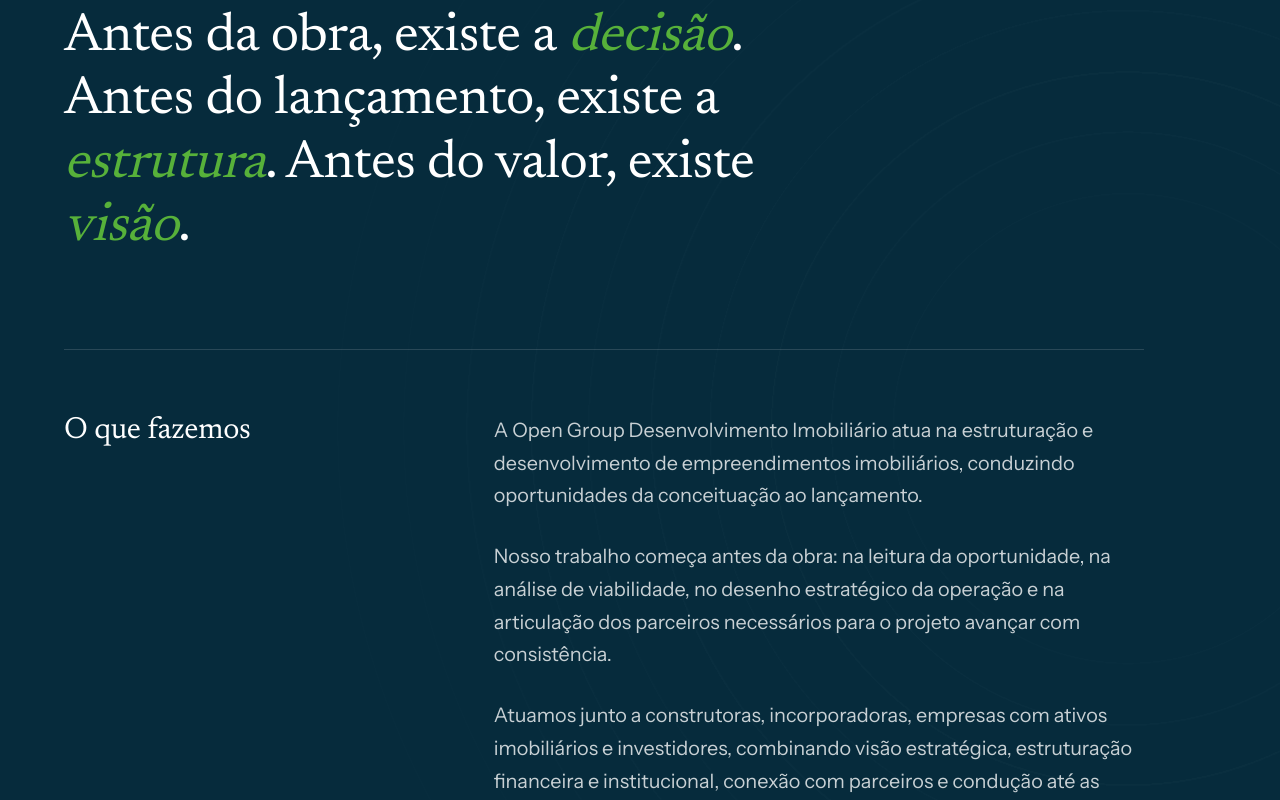
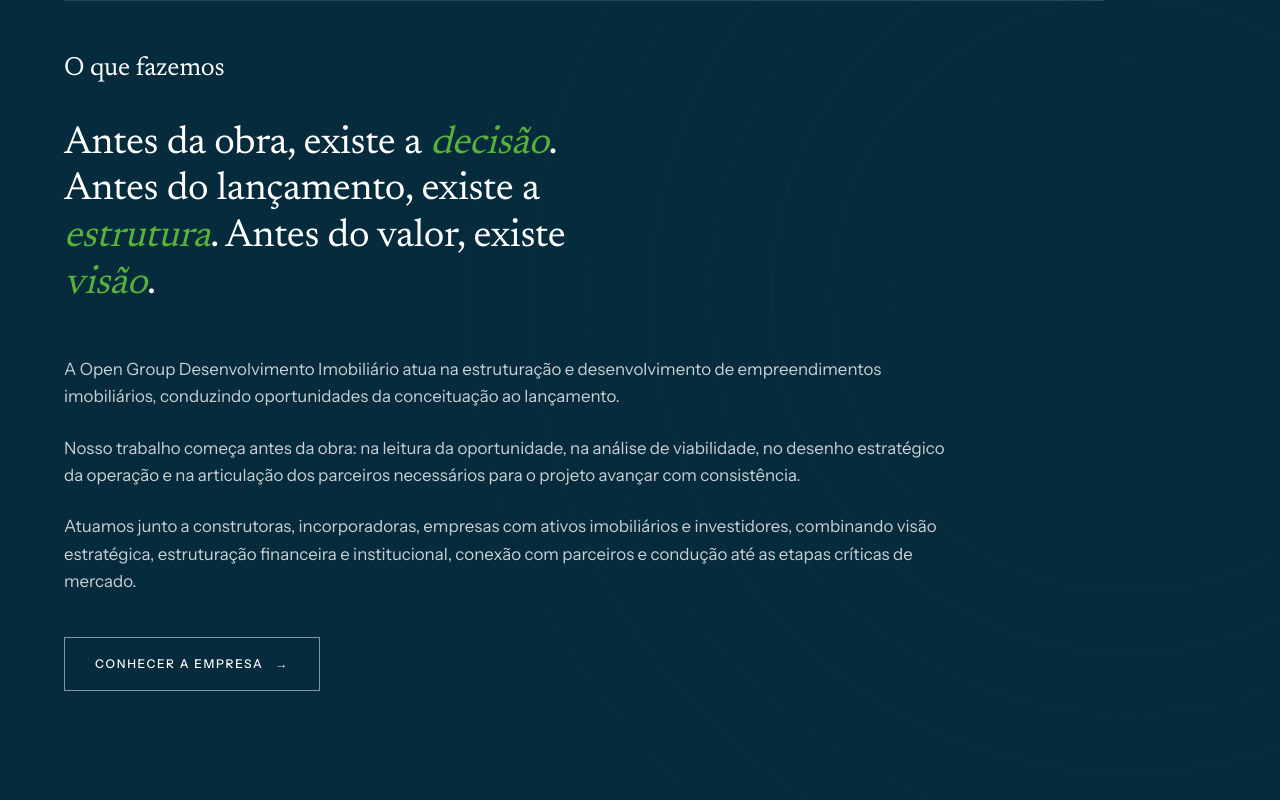
Before and after one commit to VitorABarbosa/OGDI, a Next.js app: page / in a window 1280 px wide. Shown: the part 4680-5480 px from the top of the page. Built offline with nearby package versions, Linux system fonts and the light colour scheme.

Commit message:
Refine about section layout

```diff
--- a/app/_sections/Manifesto/Manifesto.tsx
+++ b/app/_sections/Manifesto/Manifesto.tsx
@@ -4,20 +4,19 @@ import styles from "./Manifesto.module.css";
 
 export function Manifesto() {
   return (
-    <section id="institucional" className="relative overflow-clip bg-manifesto text-white py-[clamp(82px,12vw,150px)]">
+    <section id="institucional" className="relative overflow-clip bg-manifesto text-white py-[clamp(74px,10vw,132px)]">
       <div className={styles.arcs} aria-hidden />
       <div className="wrap relative z-[2]">
-        <div className="max-w-[1080px]">
+        <div className="max-w-[1040px]">
           <Kicker tone="on-dark-green">Sobre a Open Group</Kicker>
-          <p className="mt-[clamp(28px,4.5vw,62px)] font-news font-normal text-[clamp(2.1rem,4.2vw,4.35rem)] leading-[1.18] tracking-[-.01em] text-white max-w-[24ch] max-md:text-[clamp(2rem,10vw,3.05rem)]">
+          <div className="mt-[clamp(44px,5.8vw,76px)] pt-[clamp(30px,4.2vw,54px)] border-t border-white/14">
+            <h2 className="font-news font-normal text-[clamp(1.65rem,2.05vw,2.25rem)] leading-[1.12] tracking-[-.01em]">
+              O que fazemos
+            </h2>
+            <p className="mt-[clamp(24px,3vw,36px)] font-news font-normal text-[clamp(1.75rem,3.05vw,3.45rem)] leading-[1.2] tracking-[-.01em] text-white max-w-[25ch] max-md:text-[clamp(1.75rem,8vw,2.45rem)]">
               Antes da obra, existe a <span className="text-manifesto-em italic">decisão</span>. Antes do lançamento, existe a <span className="text-manifesto-em italic">estrutura</span>. Antes do valor, existe <span className="text-manifesto-em italic">visão</span>.
             </p>
-          <div className="mt-[clamp(58px,7vw,92px)] pt-[clamp(34px,5vw,70px)] border-t border-white/14 grid grid-cols-1 lg:grid-cols-[0.72fr_1.28fr] gap-[clamp(30px,5vw,72px)]">
-            <h2 className="font-news font-normal text-[clamp(1.8rem,2.4vw,2.65rem)] leading-[1.12] tracking-[-.01em]">
-              O que fazemos
-            </h2>
-            <div className="max-w-[920px]">
-              <div className="space-y-[clamp(18px,2.2vw,28px)] text-[clamp(1.02rem,1.55vw,1.45rem)] leading-[1.65] text-white/78">
+            <div className="mt-[clamp(30px,4vw,48px)] max-w-[900px] space-y-[clamp(16px,2vw,24px)] text-[clamp(.98rem,1.32vw,1.25rem)] leading-[1.62] text-white/78">
               <p>
                 A Open Group Desenvolvimento Imobiliário atua na estruturação e desenvolvimento de empreendimentos imobiliários, conduzindo oportunidades da conceituação ao lançamento.
               </p>
@@ -28,7 +27,7 @@ export function Manifesto() {
                 Atuamos junto a construtoras, incorporadoras, empresas com ativos imobiliários e investidores, combinando visão estratégica, estruturação financeira e institucional, conexão com parceiros e condução até as etapas críticas de mercado.
               </p>
             </div>
-              <div className="mt-[clamp(30px,4vw,50px)]">
+            <div className="mt-[clamp(28px,3.4vw,42px)]">
               <Button href="/institucional" variant="light" arrow>
                 Conhecer a empresa
               </Button>
@@ -36,7 +35,6 @@ export function Manifesto() {
           </div>
         </div>
       </div>
-      </div>
     </section>
   );
 }
```
Lines whose indentation alone changed are shown as unchanged.
